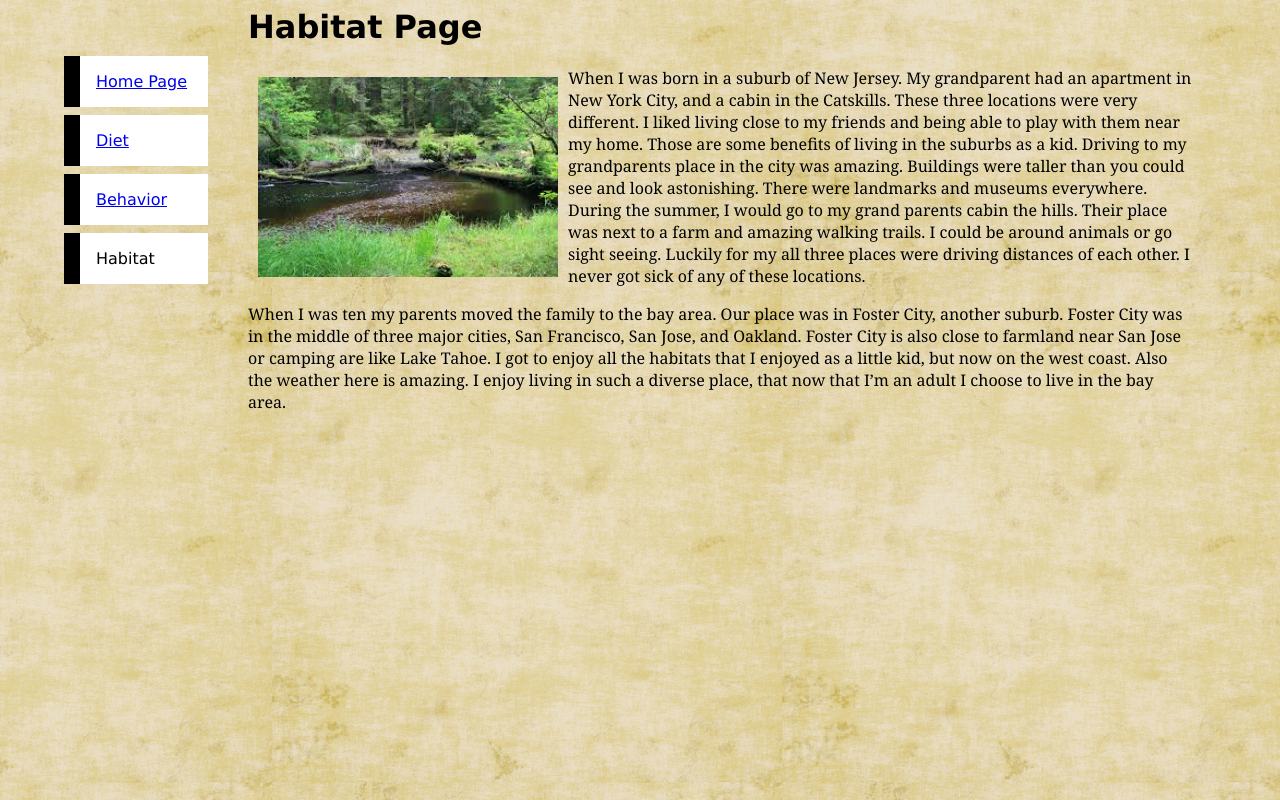
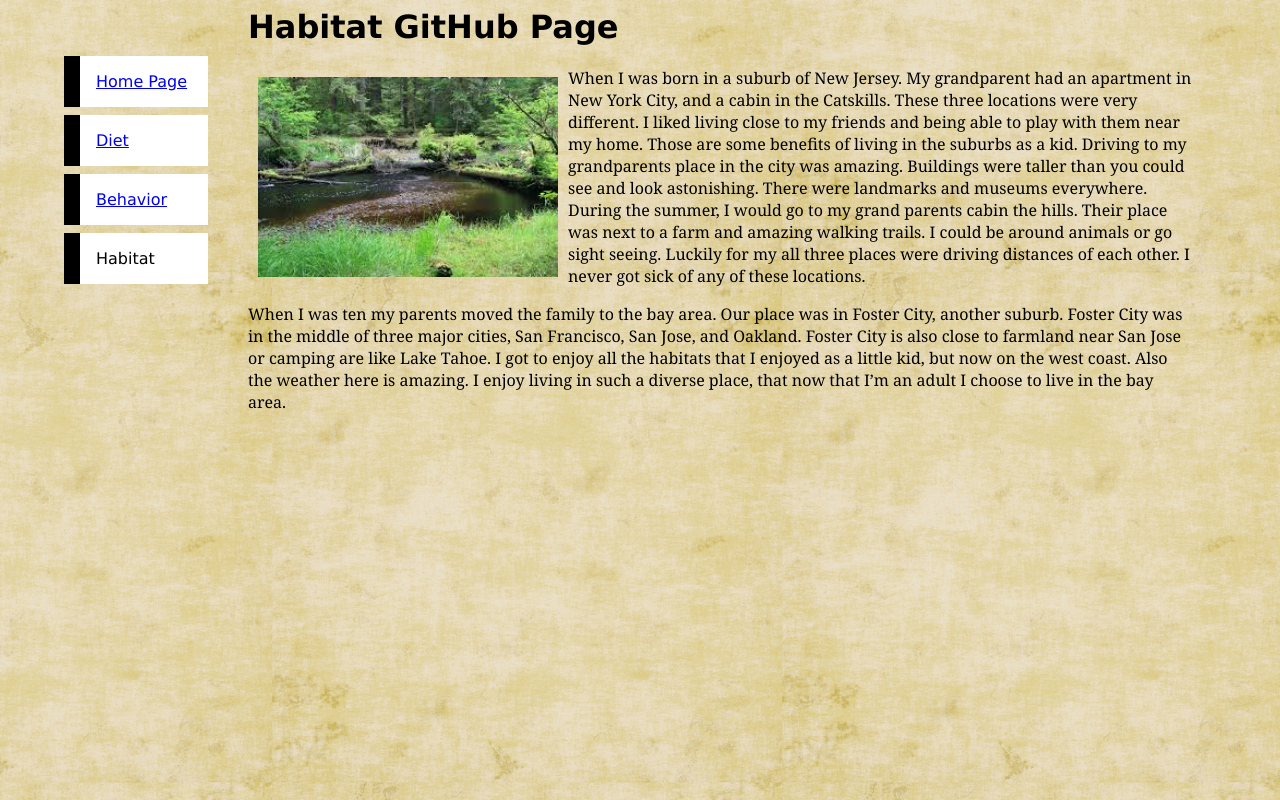
Before and after one commit to ucdkid/ucdkid.github.io, a plain HTML site: page pages/Habitat.html in a window 1280 px wide. Drawn offline with Linux system fonts and the light colour scheme.

Commit message:
Habitat GitHub Page

```diff
--- a/pages/Habitat.html
+++ b/pages/Habitat.html
@@ -14,7 +14,7 @@
 		<li>Habitat</li>
 	</ul>
 
-	<h1>Habitat Page</h1>
+	<h1>Habitat GitHub Page</h1>
 	<img class = "textwrap" src="../images/Habitat.jpeg" width=300>
 	<p>
 	When I was born in a suburb of New Jersey. My grandparent had an apartment in New York City, and a cabin in the Catskills. These three locations were very different. I liked living close to my friends and being able to play with them near my home. Those are some benefits of living in the suburbs as a kid. Driving to my grandparents place in the city was amazing. Buildings were taller than you could see and look astonishing. There were landmarks and museums everywhere. During the summer, I would go to my grand parents cabin the hills. Their place was next to a farm and amazing walking trails. I could be around animals or go sight seeing. Luckily for my all three places were driving distances of each other. I never got sick of any of these locations.
```
